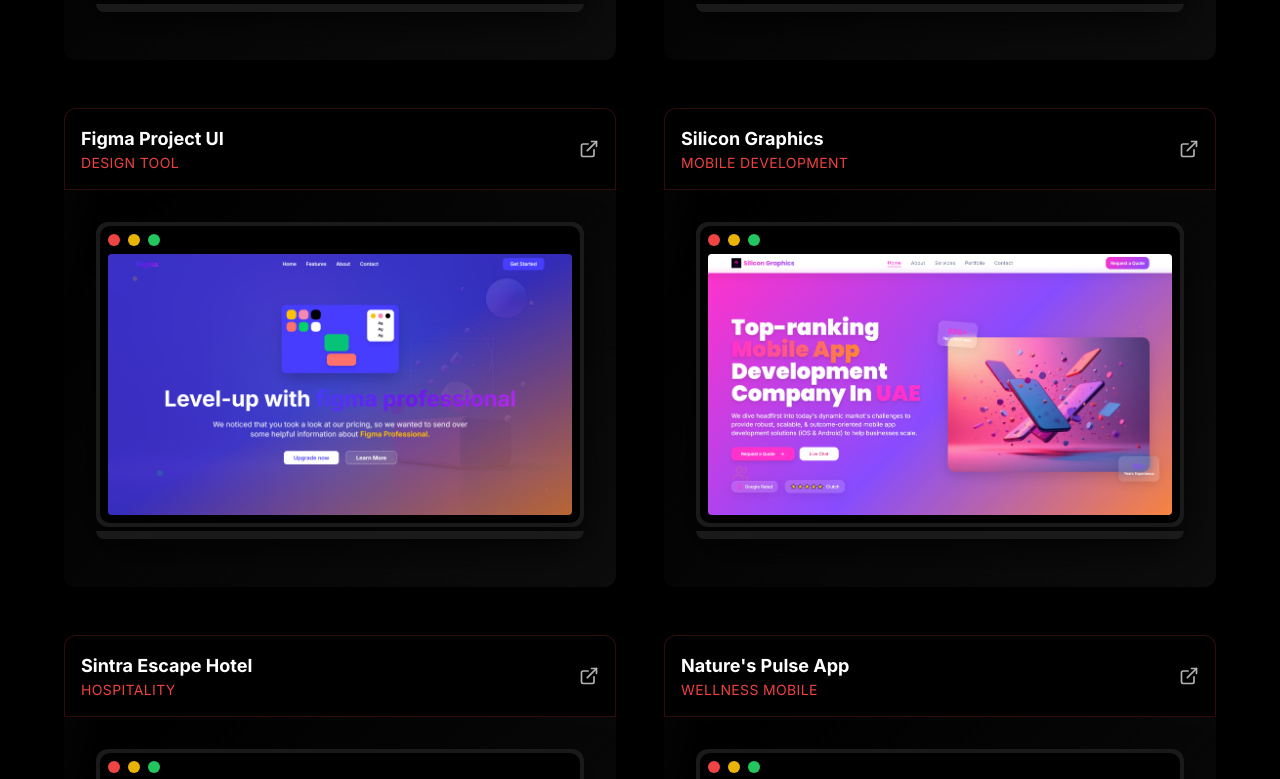
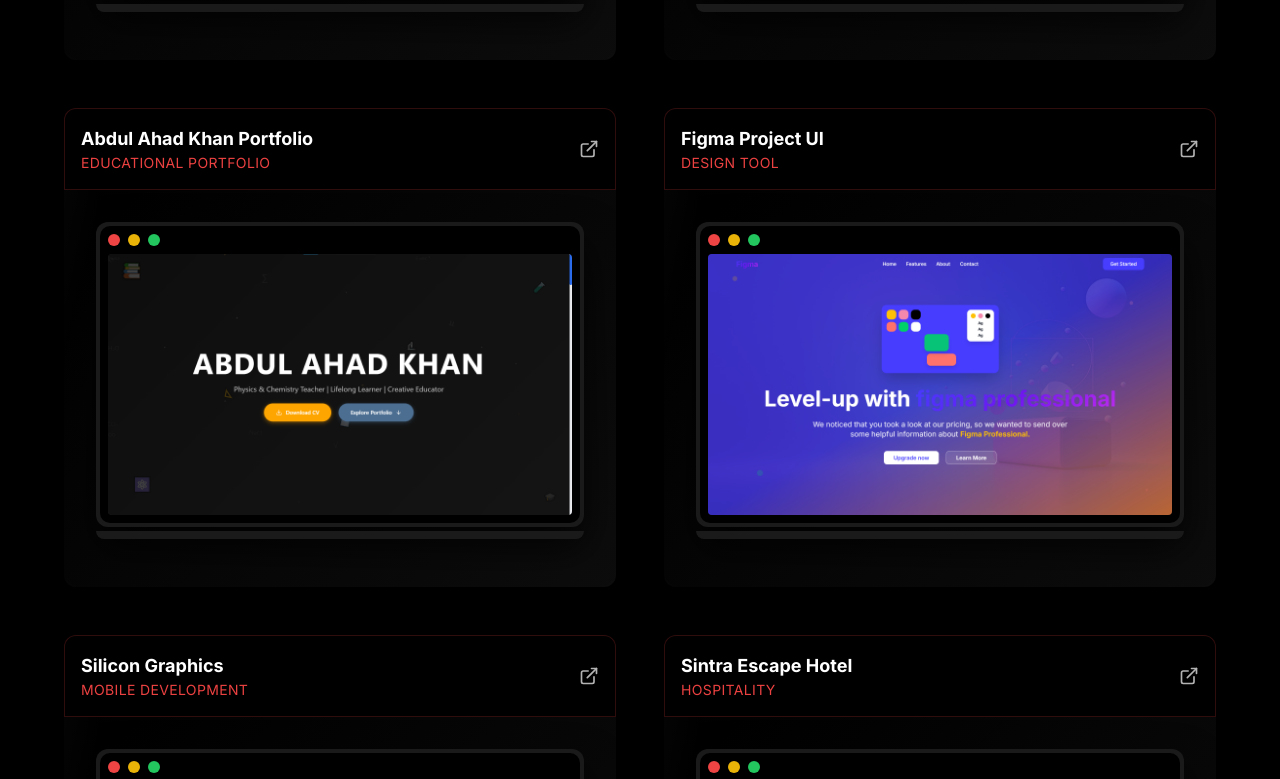
Before and after one commit to Hamza240738/Hamza-Khan-Portfolio, a React (Vite) app: page /work in a window 1280 px wide. Shown: the part 1394-2173 px from the top of the page. Built offline with nearby package versions, Linux system fonts and the light colour scheme; grey boxes are pictures that could not be loaded.

Commit message:
Add project to fifth position

```diff
--- a/src/pages/Work.tsx
+++ b/src/pages/Work.tsx
@@ -32,6 +32,12 @@ const Work = () => {
       category: 'Business Dashboard',
       imageUrl: '/lovable-uploads/b49398db-cec7-44f7-a9a2-e1b155e7b2da.png',
       liveUrl: 'https://nebula-stride-ui.lovable.app'
+    },
+    {
+      title: 'Abdul Ahad Khan Portfolio',
+      category: 'Educational Portfolio',
+      imageUrl: '/lovable-uploads/f373eae9-b6ef-47e7-99e3-fe00efaadee3.png',
+      liveUrl: 'https://abdulahadkhan.lovable.app'
     },
     {
       title: 'Figma Project UI',
```
Also changed, not shown: public/lovable-uploads/f373eae9-b6ef-47e7-99e3-fe00efaadee3.png (added).
